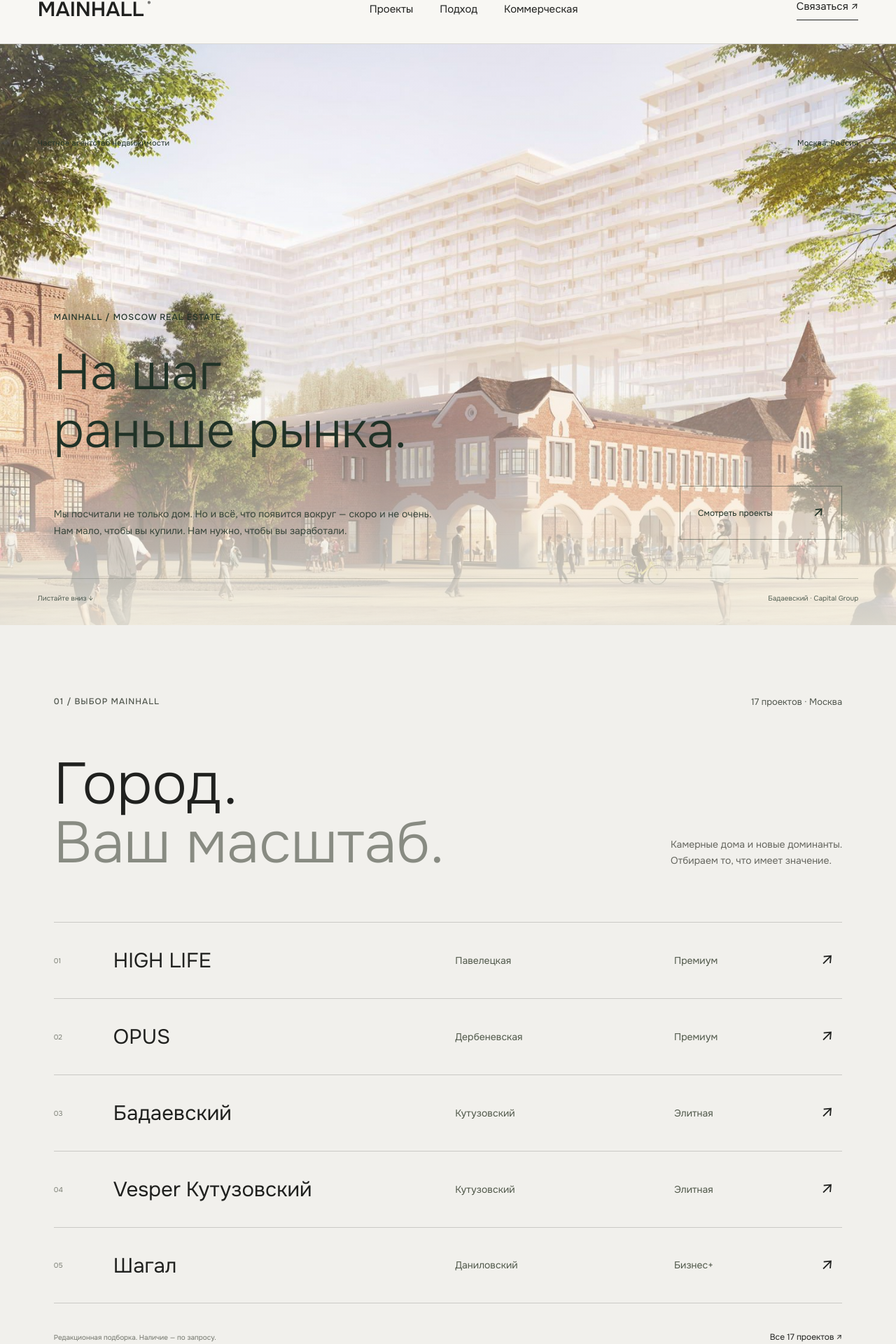
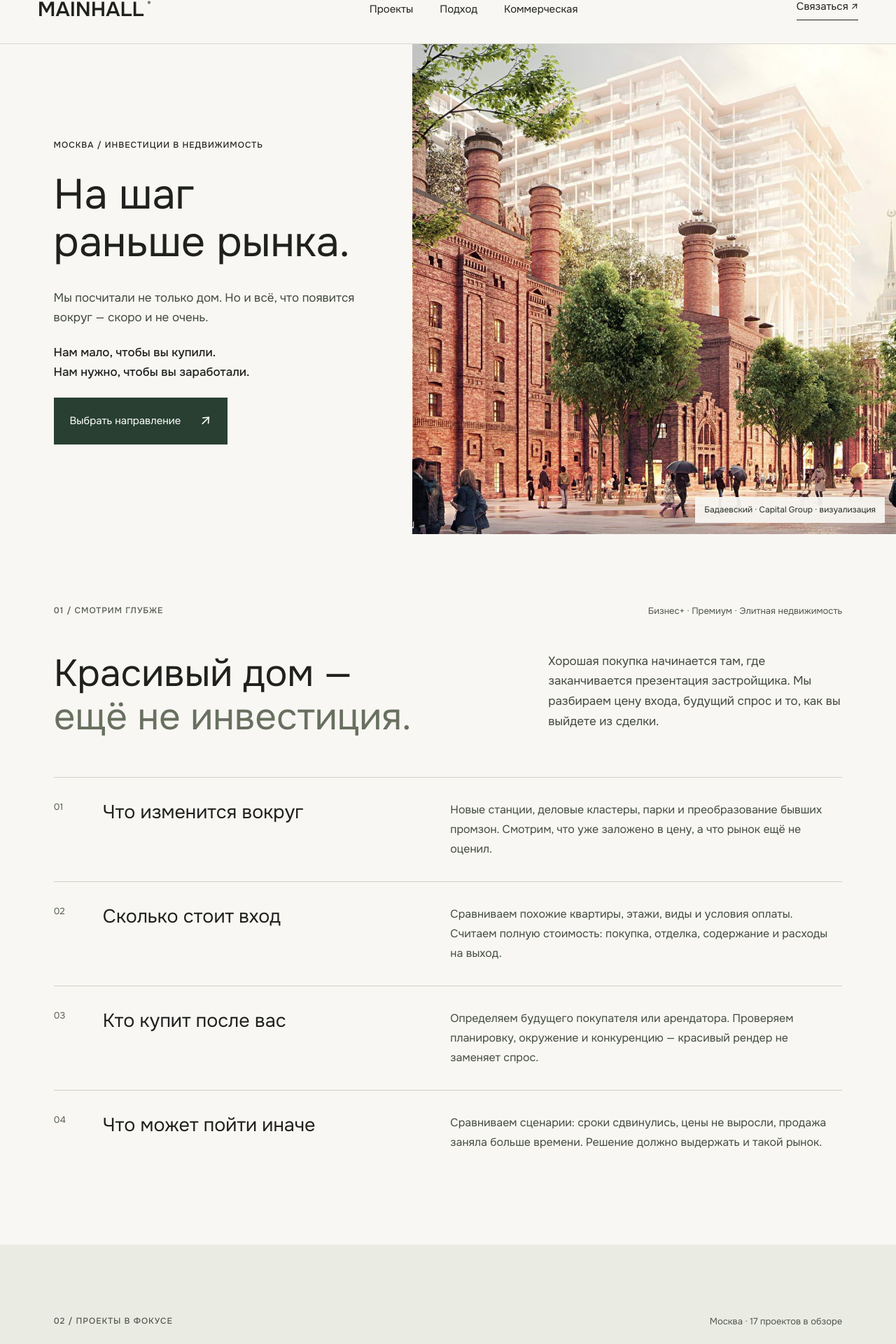
Before and after one commit to anepomniashiy-art/mainhall-platform, a Next.js app: page / in a window 1280 px wide. Shown: the part 35-1955 px from the top of the page at 70% size. Built offline with nearby package versions, Linux system fonts and the light colour scheme.

Commit message:
feat(home): explain investment approach, project theses, partner and buying process

```diff
--- a/src/components/MainhallExperience.tsx
+++ b/src/components/MainhallExperience.tsx
@@ -24,30 +24,48 @@ export function MainhallExperience() {
   });
   return () => media.revert();
  },{scope:root});
- return <div ref={root} className="mh-experience">
+ return <div ref={root} className="mh-experience mh-home-v2">
   <section className="mh-hero">
-   {/* Official Capital Group rendering of Badaevsky. */}
-   {/* eslint-disable-next-line @next/next/no-img-element */}
-   <img className="hero-image" src="/images/badaevsky-day-02.jpg" alt="Бадаевский, Capital Group — дневная визуализация жилого квартала" fetchPriority="high" width="1920" height="1080" />
-   <div className="hero-shade" />
-   <div className="hero-topline"><span>Частное агентство недвижимости</span><span>Москва, Россия</span></div>
-   <div className="hero-content"><p className="mh-eyebrow hero-caption">MAINHALL / MOSCOW REAL ESTATE</p>
+   <div className="hero-image-panel"><img className="hero-image" src="/images/badaevsky-day-01.jpg" alt="Бадаевский, Capital Group — архитектурная визуализация пешеходной улицы" fetchPriority="high" width="1920" height="1080" /><span className="mh-image-credit">Бадаевский · Capital Group · визуализация</span></div>
+   <div className="hero-content">
+    <p className="mh-eyebrow hero-caption">МОСКВА / ИНВЕСТИЦИИ В НЕДВИЖИМОСТЬ</p>
     <h1><span className="hero-line"><span>На шаг</span></span><span className="hero-line"><span>раньше рынка.</span></span></h1>
-    <div className="hero-bottom hero-caption"><p>Мы посчитали не только дом. Но и всё, что появится вокруг — скоро и не очень.<br/>Нам мало, чтобы вы купили. Нам нужно, чтобы вы заработали.</p><Link href="/projects/" className="mh-pill">Смотреть проекты <span>↗</span></Link></div>
+    <div className="hero-bottom hero-caption"><p>Мы посчитали не только дом. Но и всё, что появится вокруг — скоро и не очень.</p><p className="hero-promise">Нам мало, чтобы вы купили.<br/>Нам нужно, чтобы вы заработали.</p><Link href="#selection" className="mh-pill">Выбрать направление <span>↗</span></Link></div>
    </div>
-   <div className="hero-foot"><a href="#selection">Листайте вниз ↓</a><span>Бадаевский · Capital Group</span></div>
+  </section>
+  <section className="mh-intro mh-pad" id="approach">
+   <div className="mh-section-head" data-reveal><p className="mh-eyebrow">01 / СМОТРИМ ГЛУБЖЕ</p><span>Бизнес+ · Премиум · Элитная недвижимость</span></div>
+   <div className="mh-editorial-head" data-reveal><h2>Красивый дом —<br/><span>ещё не инвестиция.</span></h2><p>Хорошая покупка начинается там, где заканчивается презентация застройщика. Мы разбираем цену входа, будущий спрос и то, как вы выйдете из сделки.</p></div>
+   <div className="mh-analysis-list">
+    {[
+      ["01","Что изменится вокруг","Новые станции, деловые кластеры, парки и преобразование бывших промзон. Смотрим, что уже заложено в цену, а что рынок ещё не оценил."],
+      ["02","Сколько стоит вход","Сравниваем похожие квартиры, этажи, виды и условия оплаты. Считаем полную стоимость: покупка, отделка, содержание и расходы на выход."],
+      ["03","Кто купит после вас","Определяем будущего покупателя или арендатора. Проверяем планировку, окружение и конкуренцию — красивый рендер не заменяет спрос."],
+      ["04","Что может пойти иначе","Сравниваем сценарии: сроки сдвинулись, цены не выросли, продажа заняла больше времени. Решение должно выдержать и такой рынок."]
+    ].map(([n,t,d])=><article className="mh-analysis-row" data-reveal key={n}><span className="mh-index">{n}</span><h3>{t}</h3><p>{d}</p></article>)}
+   </div>
   </section>
   <section id="selection" className="mh-selection mh-pad">
-   <div className="mh-section-head" data-reveal><p className="mh-eyebrow">01 / ВЫБОР MAINHALL</p><span>17 проектов · Москва</span></div>
-   <div className="mh-editorial-head" data-reveal><h2>Город.<br/><span>Ваш масштаб.</span></h2><p>Камерные дома и новые доминанты.<br/>Отбираем то, что имеет значение.</p></div>
-   <div className="mh-project-list">{editorialProjects.slice(0,5).map((p,i)=><Link data-reveal href={"/projects/"+p.slug+"/"} key={p.slug} className="mh-project-row"><span className="mh-index">0{i+1}</span><h3>{p.name}</h3><span className="mh-row-area">{p.area}</span><span className="mh-row-type">{p.className}</span><span className="mh-row-arrow">↗</span></Link>)}</div>
-   <div className="mh-list-bottom"><span>Редакционная подборка. Наличие — по запросу.</span><Link href="/projects/" className="mh-text-link">Все 17 проектов ↗</Link></div>
+   <div className="mh-section-head" data-reveal><p className="mh-eyebrow">02 / ПРОЕКТЫ В ФОКУСЕ</p><span>Москва · {editorialProjects.length} проектов в обзоре</span></div>
+   <div className="mh-editorial-head" data-reveal><h2>Разные адреса.<br/><span>Разная логика покупки.</span></h2><p>Выбираем не название на фасаде. Разбираемся, почему именно здесь, почему сейчас и для какой задачи.</p></div>
+   <div className="mh-featured-projects">{["high-life","opus","lumin"].map((slug,i)=>{const p=editorialProjects.find(p=>p.slug===slug)!;return <Link data-reveal href={"/projects/"+p.slug+"/"} key={p.slug} className="mh-featured-project"><div className="mh-project-meta"><span>0{i+1} / {p.developer}</span><span>{p.className} ↗</span></div><h3>{p.name}</h3><p className="mh-project-location">{p.area}, Москва</p><p className="mh-project-thesis">{p.thesis}</p><span className="mh-text-link">Разобрать проект ↗</span></Link>})}</div>
+   <div className="mh-list-bottom"><span>Проекты для изучения. Актуальные лоты и условия уточняем перед подбором.</span><Link href="/projects/" className="mh-text-link">Весь обзор проектов ↗</Link></div>
   </section>
-  <section id="approach" className="mh-vision">
-   {/* eslint-disable-next-line @next/next/no-img-element */}
-   <img src="/images/badaevsky-day-01.jpg" alt="Бадаевский, Capital Group — озеленённая пешеходная улица" width="1920" height="1080" loading="lazy" />
-   <div className="vision-shade"/><div className="vision-content" data-reveal><p className="mh-eyebrow">02 / НАШ ПОДХОД</p><h2>Меньше случайного.<br/>Больше вашего.</h2><p>Локация. Архитектура. Перспектива.</p><a href={COMPANY.telegram} target="_blank" rel="noopener noreferrer" className="mh-text-link">Обсудить выбор ↗</a></div>
+  <section className="mh-decision mh-pad">
+   <div data-reveal><p className="mh-eyebrow">03 / ВАША ЗАДАЧА</p><h2>Сначала цель.<br/><span>Потом адрес.</span></h2></div>
+   <div className="mh-strategy-list">
+    {[["Купить раньше роста","Ищем недооценённые характеристики и изменения локации. Сопоставляем потенциал со сроком, на который вы готовы вложить деньги."],["Получать арендный доход","Считаем доход после отделки, простоя и содержания. Смотрим на спрос арендаторов и конкурирующее предложение."],["Жить. И сохранить капитал.","Подбираем под ваш образ жизни, но не выключаем расчёт: качество дома, окружение и возможность продать через несколько лет."]].map(([t,d])=><article data-reveal key={t}><h3>{t}</h3><p>{d}</p></article>)}
+   </div>
   </section>
-  <section id="contact" className="mh-contact mh-pad" data-reveal><p className="mh-eyebrow">03 / ЛИЧНЫЙ ДИАЛОГ</p><div className="mh-contact-main"><h2>Начнём<br/>с разговора.</h2><a href={COMPANY.telegram} target="_blank" rel="noopener noreferrer" className="mh-contact-arrow" aria-label="Написать в Telegram">↗</a></div><div className="mh-contact-links"><a href={"tel:"+COMPANY.phone.replace(/[\s()-]/g,"")}>{COMPANY.phone}</a><a href={COMPANY.telegram} target="_blank" rel="noopener noreferrer">Telegram ↗</a><a href={COMPANY.whatsapp} target="_blank" rel="noopener noreferrer">WhatsApp ↗</a></div></section>
+  <section className="mh-city-interlude"><img src="/images/badaevsky-day-02.jpg" alt="Бадаевский, Capital Group — дневная архитектурная визуализация квартала" width="1920" height="1080" loading="lazy"/><span className="mh-image-credit">Бадаевский · Capital Group · визуализация</span></section>
+  <section className="mh-partner mh-pad">
+   <div data-reveal><p className="mh-eyebrow">04 / ЛИЧНАЯ ЭКСПЕРТИЗА</p><h2>За решением<br/><span>стоит человек.</span></h2></div>
+   <div className="mh-partner-copy" data-reveal><p className="mh-partner-name">Андрей Непомнящий</p><p className="mh-partner-role">Управляющий партнёр MAINHALL</p><p>В недвижимости с 2004 года. Опыт работы с московскими проектами — от башни «Федерация» до премиального жилого комплекса ELEVEN на Пресне.</p><p>Мне важно не провести экскурсию по красивым квартирам. Мне важно объяснить, где в покупке есть смысл — и где его нет.</p><a href={COMPANY.telegram} target="_blank" rel="noopener noreferrer" className="mh-text-link">Обсудить задачу лично ↗</a></div>
+  </section>
+  <section className="mh-process mh-pad">
+   <div className="mh-section-head" data-reveal><p className="mh-eyebrow">05 / КАК РАБОТАЕМ</p><span>От первого разговора до сделки</span></div>
+   <div className="mh-process-grid">{[["01","Разбираем задачу","Бюджет, срок, цель покупки и допустимая нагрузка. Сначала договариваемся, какой результат вам нужен."],["02","Сравниваем варианты","Короткий список с аргументами: почему эти проекты, чем отличаются условия и что стоит проверить."],["03","Проверяем конкретный лот","Цена, планировка, вид, график платежей и документы. Переходим от общей идеи к конкретным цифрам."],["04","Сопровождаем покупку","Помогаем пройти переговоры и оформление. Заранее обсуждаем дальнейший план: жить, сдавать или продавать."]].map(([n,t,d])=><article data-reveal key={n}><span className="mh-index">{n}</span><h3>{t}</h3><p>{d}</p></article>)}</div>
+  </section>
+  <section id="contact" className="mh-contact mh-pad" data-reveal><p className="mh-eyebrow">06 / НАЧНЁМ С ВАШЕЙ ЗАДАЧИ</p><div className="mh-contact-main"><h2>Что должен<br/>дать вам этот адрес?</h2><a href={COMPANY.telegram} target="_blank" rel="noopener noreferrer" className="mh-contact-arrow" aria-label="Обсудить покупку в Telegram">↗</a></div><p className="mh-contact-description">Расскажите о бюджете, сроке и цели покупки. Обсудим, с каких проектов имеет смысл начать.</p><div className="mh-contact-links"><a href={"tel:"+COMPANY.phone.replace(/[\s()-]/g,"")}>{COMPANY.phone}</a><a href={COMPANY.telegram} target="_blank" rel="noopener noreferrer">Telegram ↗</a><a href={COMPANY.whatsapp} target="_blank" rel="noopener noreferrer">WhatsApp ↗</a></div><p className="mh-investment-note">Потенциал роста — сценарий, а не обещание доходности. Условия покупки и наличие проверяем на дату запроса.</p></section>
  </div>;
 }
```
